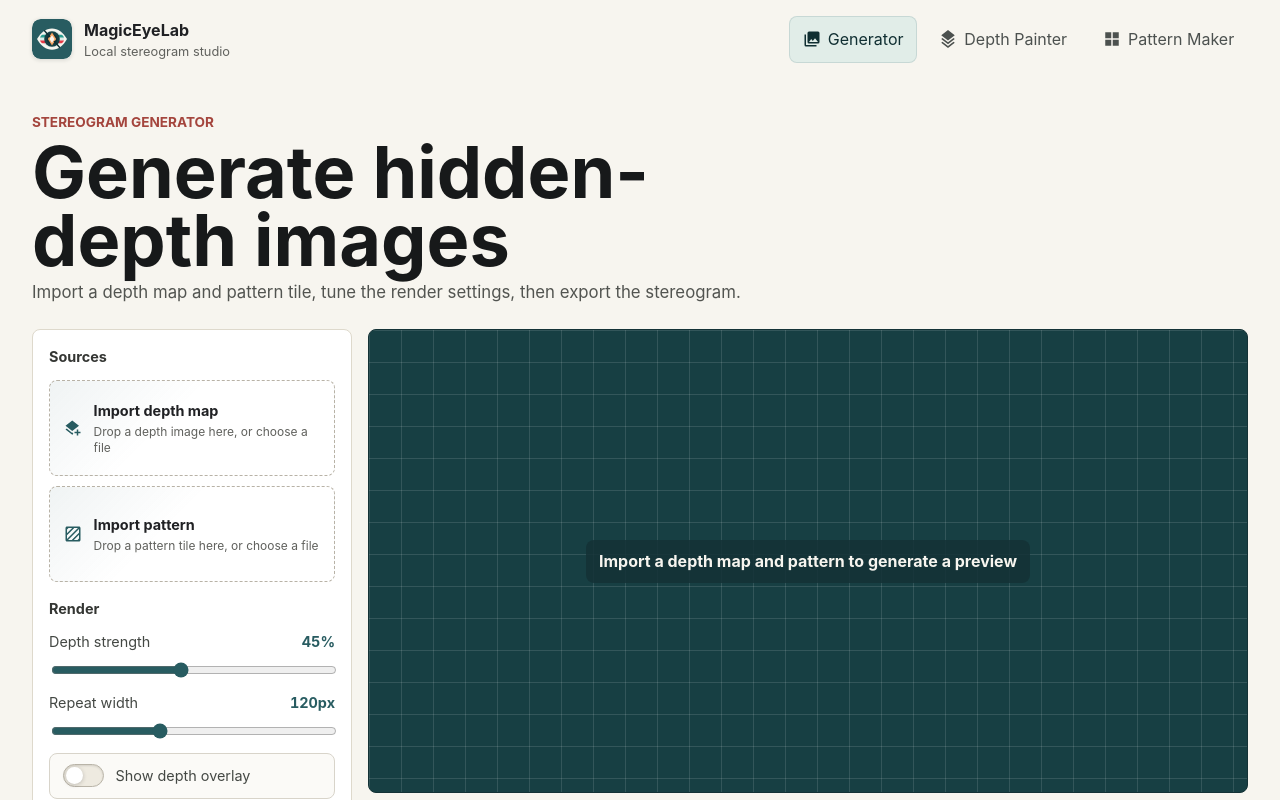
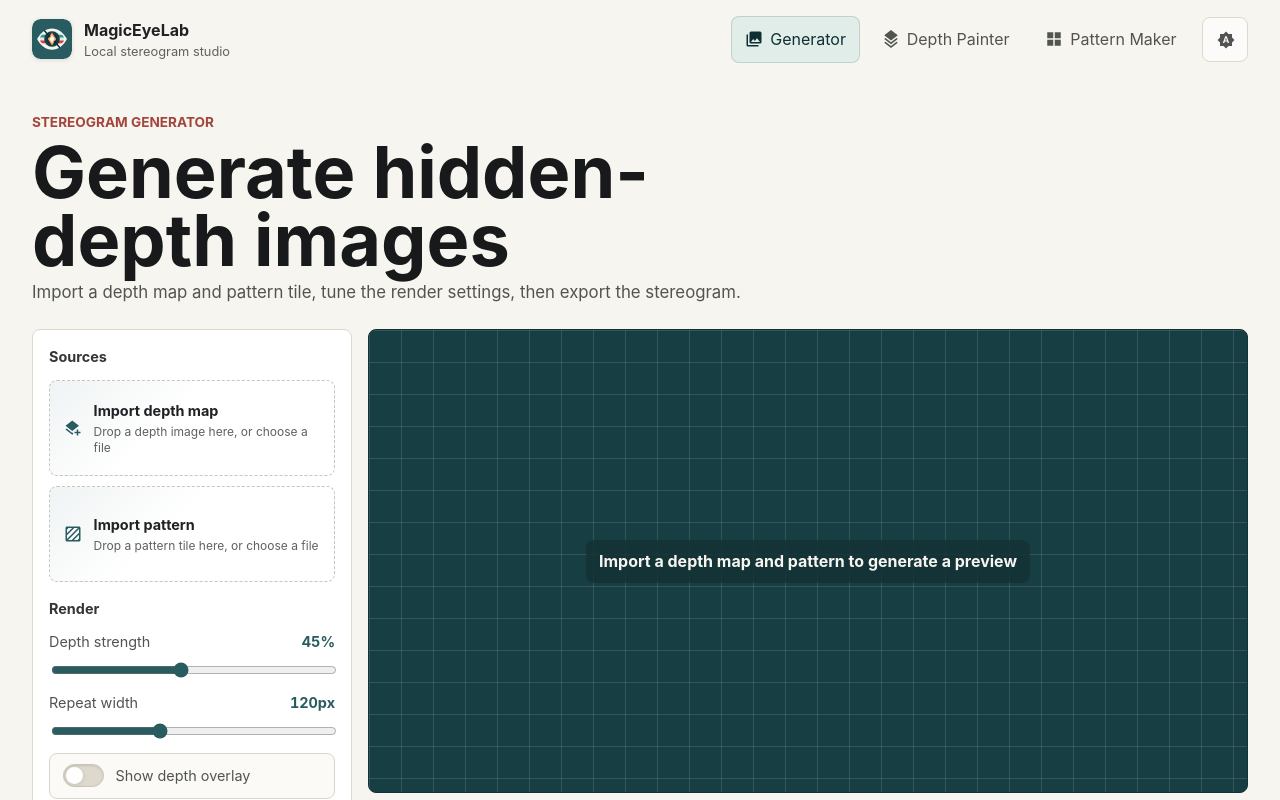
Before and after one commit to manix84/magiceyelab, a React (Vite) app: page /generator in a window 1280 px wide. Shown: the top 800 px of the page. Built offline with nearby package versions, Linux system fonts and the light colour scheme.

Commit message:
feat: implement theme mode selection and update styles for improved theming support

```diff
--- a/package.json
+++ b/package.json
@@ -1,6 +1,6 @@
 {
   "name": "magiceyelab",
-  "version": "3.9.0",
+  "version": "3.10.0",
   "private": true,
   "type": "module",
   "scripts": {
--- a/src/components/controls/FieldGroup.module.scss
+++ b/src/components/controls/FieldGroup.module.scss
@@ -4,19 +4,19 @@
 
   h2 {
     margin: 0;
-    color: #343633;
+    color: var(--color-label);
     font-size: 0.9rem;
   }
 
   label {
     display: grid;
     gap: 0.45rem;
-    color: #444844;
+    color: var(--color-copy);
     font-size: 0.9rem;
   }
 
   input[type="range"] {
     width: 100%;
-    accent-color: #285c61;
+    accent-color: var(--color-accent);
   }
 }
--- a/src/components/layout/AppLayout.module.scss
+++ b/src/components/layout/AppLayout.module.scss
@@ -14,7 +14,7 @@
   gap: 1.5rem;
   border-bottom: 1px solid transparent;
   padding: 1rem clamp(1rem, 3vw, 2rem);
-  background: #f7f5ef;
+  background: var(--color-page);
   transition:
     border-color 180ms ease,
     background-color 180ms ease,
@@ -22,9 +22,9 @@
     backdrop-filter 180ms ease;
 
   &.scrolled {
-    border-color: rgba(222, 217, 204, 0.72);
-    background: rgba(255, 250, 240, 0.74);
-    box-shadow: 0 12px 32px rgba(23, 25, 26, 0.08);
+    border-color: rgba(var(--color-accent-rgb), 0.18);
+    background: rgba(var(--color-page-rgb), 0.74);
+    box-shadow: 0 12px 32px var(--shadow-soft);
     backdrop-filter: blur(16px) saturate(1.25);
     -webkit-backdrop-filter: blur(16px) saturate(1.25);
   }
@@ -51,7 +51,7 @@
   }
 
   small {
-    color: #60615d;
+    color: var(--color-muted);
     font-size: 0.8rem;
 
     @media (max-width: 560px) {
@@ -63,7 +63,20 @@
     width: 2.5rem;
     height: 2.5rem;
     border-radius: 8px;
-    box-shadow: 0 1px 4px rgba(23, 25, 26, 0.14);
+    box-shadow: 0 1px 4px var(--shadow-soft);
+  }
+}
+
+.headerActions {
+  display: flex;
+  align-items: center;
+  justify-content: flex-end;
+  gap: 0.75rem;
+  min-width: 0;
+
+  @media (max-width: 1040px) {
+    display: grid;
+    justify-content: stretch;
   }
 }
 
@@ -94,7 +107,7 @@
   border: 1px solid transparent;
   border-radius: 8px;
   padding: 0.65rem 0.8rem;
-  color: #4c514f;
+  color: var(--color-copy);
   transition:
     border-color 160ms ease,
     background-color 160ms ease,
@@ -102,13 +115,13 @@
 
   &:hover,
   &:global(.active) {
-    border-color: rgba(40, 92, 97, 0.14);
-    color: #102f32;
-    background: rgba(220, 235, 230, 0.78);
+    border-color: rgba(var(--color-accent-rgb), 0.18);
+    color: var(--color-accent-strong);
+    background: rgba(var(--color-accent-soft-rgb), 0.78);
   }
 
   .scrolled &:global(.active) {
-    background: rgba(220, 235, 230, 0.9);
+    background: rgba(var(--color-accent-soft-rgb), 0.9);
   }
 
   @media (max-width: 840px) {
@@ -121,6 +134,105 @@
 
     span {
       display: none;
+    }
+  }
+}
+
+.themeControl {
+  --theme-control-button: 2.35rem;
+  --theme-control-padding: 0.25rem;
+  --theme-control-size: calc(var(--theme-control-button) + var(--theme-control-padding) * 2);
+  box-sizing: border-box;
+  display: grid;
+  grid-template-columns: var(--theme-control-button);
+  align-items: center;
+  gap: 0.25rem;
+  width: var(--theme-control-size);
+  height: var(--theme-control-size);
+  max-width: var(--theme-control-size);
+  overflow: hidden;
+  padding: var(--theme-control-padding);
+  border: 1px solid var(--color-border-soft);
+  border-radius: 8px;
+  background: rgba(var(--color-surface-rgb), 0.68);
+  transition:
+    max-width 180ms ease,
+    width 180ms ease,
+    background-color 180ms ease,
+    box-shadow 180ms ease;
+
+  &:hover,
+  &:focus-within {
+    grid-template-columns: repeat(3, minmax(4.8rem, 1fr));
+    width: 16.2rem;
+    height: auto;
+    min-height: var(--theme-control-size);
+    max-width: min(16.2rem, 100%);
+    box-shadow: 0 6px 18px var(--shadow-soft);
+
+    button {
+      display: inline-flex;
+      gap: 0.45rem;
+      width: 100%;
+      min-width: var(--theme-control-button);
+      padding-inline: 0.55rem;
+      opacity: 1;
+      pointer-events: auto;
+
+      &[aria-pressed="true"] {
+        color: var(--color-accent-strong);
+        background: var(--color-accent-soft);
+        border-color: rgba(var(--color-accent-rgb), 0.18);
+      }
+
+      span {
+        max-width: 5rem;
+        opacity: 1;
+      }
+    }
+  }
+
+  button {
+    display: none;
+    width: 100%;
+    min-width: var(--theme-control-button);
+    min-height: 2.35rem;
+    border-color: transparent;
+    gap: 0;
+    padding: 0.45rem 0;
+    color: var(--color-copy);
+    background: transparent;
+    opacity: 0;
+    pointer-events: none;
+    transition:
+      padding 180ms ease,
+      opacity 140ms ease,
+      background-color 160ms ease,
+      color 160ms ease;
+
+    &[aria-pressed="true"] {
+      display: inline-flex;
+      opacity: 1;
+      pointer-events: auto;
+    }
+
+    span {
+      max-width: 0;
+      overflow: hidden;
+      opacity: 0;
+      white-space: nowrap;
+      transition:
+        max-width 180ms ease,
+        opacity 140ms ease;
+    }
+  }
+
+  @media (max-width: 560px) {
+    &:hover,
+    &:focus-within {
+      grid-template-columns: repeat(3, minmax(0, 1fr));
+      width: 100%;
+      max-width: 100%;
     }
   }
 }
--- a/src/components/layout/AppLayout.tsx
+++ b/src/components/layout/AppLayout.tsx
@@ -1,6 +1,13 @@
 import { useEffect, useState } from "react";
 import classNames from "classnames";
-import { mdiImageMultiple, mdiLayersTriple, mdiViewGrid } from "@mdi/js";
+import {
+  mdiBrightnessAuto,
+  mdiImageMultiple,
+  mdiLayersTriple,
+  mdiViewGrid,
+  mdiWeatherNight,
+  mdiWhiteBalanceSunny,
+} from "@mdi/js";
 import { NavLink, Outlet } from "react-router-dom";
 import logoUrl from "../../assets/magiceyelab-logo.svg";
 import { MdiIcon } from "../icons/MdiIcon";
@@ -11,9 +18,41 @@ const navigation = [
   { to: "/depth-painter", label: "Depth Painter", icon: mdiLayersTriple },
   { to: "/pattern-maker", label: "Pattern Maker", icon: mdiViewGrid },
 ];
+const themeStorageKey = "magiceyelab-theme";
+const themeOptions = [
+  { value: "light", label: "Light", icon: mdiWhiteBalanceSunny },
+  { value: "dark", label: "Dark", icon: mdiWeatherNight },
+  { value: "auto", label: "Auto", icon: mdiBrightnessAuto },
+] as const;
+
+type ThemeMode = (typeof themeOptions)[number]["value"];
+
+function getStoredThemeMode(): ThemeMode {
+  const storedMode =
+    typeof window.localStorage.getItem === "function"
+      ? window.localStorage.getItem(themeStorageKey)
+      : null;
+
+  return storedMode === "light" || storedMode === "dark" ? storedMode : "auto";
+}
+
+function storeThemeMode(themeMode: ThemeMode) {
+  if (themeMode === "auto") {
+    if (typeof window.localStorage.removeItem === "function") {
+      window.localStorage.removeItem(themeStorageKey);
+    }
+
+    return;
+  }
+
+  if (typeof window.localStorage.setItem === "function") {
+    window.localStorage.setItem(themeStorageKey, themeMode);
+  }
+}
 
 export function AppLayout() {
   const [hasScrolled, setHasScrolled] = useState(false);
+  const [themeMode, setThemeMode] = useState<ThemeMode>(getStoredThemeMode);
 
   useEffect(() => {
     function updateHeaderState() {
@@ -25,6 +64,17 @@ export function AppLayout() {
 
     return () => window.removeEventListener("scroll", updateHeaderState);
   }, []);
+
+  useEffect(() => {
+    if (themeMode === "auto") {
+      document.documentElement.removeAttribute("data-theme");
+      storeThemeMode(themeMode);
+      return;
+    }
+
+    document.documentElement.dataset.theme = themeMode;
+    storeThemeMode(themeMode);
+  }, [themeMode]);
 
   return (
     <div className={styles.shell}>
@@ -41,6 +91,7 @@ export function AppLayout() {
           </span>
         </a>
 
+        <div className={styles.headerActions}>
           <nav className={styles.primaryNav} aria-label="Primary navigation">
             {navigation.map(({ to, label, icon }) => (
               <NavLink key={to} to={to} className={styles.navLink}>
@@ -49,6 +100,22 @@ export function AppLayout() {
               </NavLink>
             ))}
           </nav>
+
+          <div className={styles.themeControl} aria-label="Theme mode">
+            {themeOptions.map(({ value, label, icon }) => (
+              <button
+                key={value}
+                type="button"
+                aria-label={`Use ${label.toLowerCase()} theme`}
+                aria-pressed={themeMode === value}
+                onClick={() => setThemeMode(value)}
+              >
+                <MdiIcon path={icon} />
+                <span>{label}</span>
+              </button>
+            ))}
+          </div>
+        </div>
       </header>
 
       <main className={styles.main}>
--- a/src/components/layout/PageHeader.module.scss
+++ b/src/components/layout/PageHeader.module.scss
@@ -10,7 +10,7 @@
   }
 
   p {
-    color: #a4453d;
+    color: var(--color-danger);
     font-size: 0.85rem;
     font-weight: 700;
     text-transform: uppercase;
@@ -19,7 +19,7 @@
   h1 {
     min-width: 0;
     max-width: 16ch;
-    color: #17191a;
+    color: var(--color-heading);
     font-size: clamp(2rem, 6vw, 4.5rem);
     line-height: 0.95;
   }
@@ -28,7 +28,7 @@
     display: block;
     min-width: 0;
     max-width: 54rem;
-    color: #525450;
+    color: var(--color-copy);
     font-size: 1.05rem;
   }
 }
--- a/src/features/generator/GeneratorPage.module.scss
+++ b/src/features/generator/GeneratorPage.module.scss
@@ -16,7 +16,7 @@
   display: grid;
   gap: 0.45rem;
   min-width: 0;
-  color: #343633;
+  color: var(--color-label);
   font-size: 0.9rem;
   font-weight: 700;
 
@@ -24,15 +24,15 @@
     min-width: 0;
     width: 100%;
     min-height: 2.5rem;
-    border: 1px solid #c8c5bb;
+    border: 1px solid var(--color-border);
     border-radius: 8px;
     padding: 0.55rem 0.7rem;
-    color: #202124;
-    background: #ffffff;
+    color: var(--color-control-text);
+    background: var(--color-surface);
 
     &:focus {
-      border-color: #285c61;
-      outline: 2px solid rgba(40, 92, 97, 0.18);
+      border-color: var(--color-accent);
+      outline: 2px solid rgba(var(--color-accent-rgb), 0.18);
     }
   }
 }
@@ -46,11 +46,11 @@ label.fileButton {
   width: 100%;
   min-height: 2.75rem;
   overflow: hidden;
-  border: 1px solid #c8c5bb;
+  border: 1px solid var(--color-border);
   border-radius: 8px;
   padding: 0.65rem 0.8rem;
-  color: #202124;
-  background: #ffffff;
+  color: var(--color-control-text);
+  background: var(--color-surface);
   cursor: pointer;
 
   span {
@@ -63,11 +63,11 @@ label.fileButton {
 
   &:hover,
   &:focus-within {
-    border-color: #285c61;
+    border-color: var(--color-accent);
   }
 
   &:focus-within {
-    outline: 2px solid rgba(40, 92, 97, 0.18);
+    outline: 2px solid rgba(var(--color-accent-rgb), 0.18);
     outline-offset: 2px;
   }
 
@@ -98,13 +98,13 @@ label.dropZone {
   gap: 0.75rem;
   min-height: 6rem;
   overflow: hidden;
-  border: 1px dashed #b8b2a6;
+  border: 1px dashed var(--color-border);
   border-radius: 8px;
   padding: 0.85rem;
-  color: #202124;
+  color: var(--color-control-text);
   background:
-    linear-gradient(135deg, rgba(40, 92, 97, 0.07), transparent 42%),
-    #ffffff;
+    linear-gradient(135deg, rgba(var(--color-accent-rgb), 0.07), transparent 42%),
+    var(--color-surface);
   cursor: pointer;
   transition:
     border-color 160ms ease,
@@ -114,17 +114,17 @@ label.dropZone {
 
   svg {
     flex: 0 0 auto;
-    color: #285c61;
+    color: var(--color-accent);
   }
 
   .dropThumbnail {
     width: 3.5rem;
     height: 3.5rem;
-    border: 1px solid rgba(40, 92, 97, 0.18);
+    border: 1px solid rgba(var(--color-accent-rgb), 0.18);
     border-radius: 6px;
     object-fit: cover;
-    background: #f7f5ef;
-    box-shadow: 0 1px 3px rgba(23, 25, 26, 0.12);
+    background: var(--color-page);
+    box-shadow: 0 1px 3px var(--shadow-soft);
   }
 
   span {
@@ -140,18 +140,18 @@ label.dropZone {
   }
 
   small {
-    color: #60615d;
+    color: var(--color-muted);
     line-height: 1.3;
   }
 
   &:hover,
   &:focus-within {
-    border-color: #285c61;
-    box-shadow: 0 0 0 2px rgba(40, 92, 97, 0.12);
+    border-color: var(--color-accent);
+    box-shadow: 0 0 0 2px rgba(var(--color-accent-rgb), 0.12);
   }
 
   &:focus-within {
-    outline: 2px solid rgba(40, 92, 97, 0.18);
+    outline: 2px solid rgba(var(--color-accent-rgb), 0.18);
     outline-offset: 2px;
   }
 
@@ -164,24 +164,24 @@ label.dropZone {
 }
 
 .dragActive {
-  border-color: #285c61;
+  border-color: var(--color-accent);
   background:
-    linear-gradient(135deg, rgba(40, 92, 97, 0.14), transparent 48%),
-    #edf7f3;
-  box-shadow: 0 0 0 3px rgba(40, 92, 97, 0.14);
+    linear-gradient(135deg, rgba(var(--color-accent-rgb), 0.14), transparent 48%),
+    var(--color-accent-soft);
+  box-shadow: 0 0 0 3px rgba(var(--color-accent-rgb), 0.14);
 }
 
 .dragRejected {
-  border-color: #a4453d;
-  color: #6d2721;
+  border-color: var(--color-danger);
+  color: var(--color-danger-strong);
   background:
-    linear-gradient(135deg, rgba(164, 69, 61, 0.12), transparent 48%),
-    #fff8f6;
-  box-shadow: 0 0 0 3px rgba(164, 69, 61, 0.12);
+    linear-gradient(135deg, rgba(var(--color-danger-rgb), 0.12), transparent 48%),
+    var(--color-surface-subtle);
+  box-shadow: 0 0 0 3px rgba(var(--color-danger-rgb), 0.12);
 
   svg,
   small {
-    color: #a4453d;
+    color: var(--color-danger);
   }
 }
 
@@ -194,18 +194,18 @@ label.dropZone {
 
 .sourceFile {
   overflow: hidden;
-  color: #60615d;
+  color: var(--color-muted);
   text-overflow: ellipsis;
   white-space: nowrap;
 }
 
 .sourceNote {
-  color: #285c61;
+  color: var(--color-accent);
   line-height: 1.35;
 }
 
 .formError {
-  color: #a4453d;
+  color: var(--color-danger);
   font-weight: 700;
 }
 
@@ -225,7 +225,7 @@ label.dropZone {
 
   output {
     min-width: 3.5rem;
-    color: #285c61;
+    color: var(--color-accent);
     font-variant-numeric: tabular-nums;
     font-weight: 700;
     text-align: right;
@@ -240,10 +240,10 @@ label.toggleField {
   gap: 0.75rem;
   width: 100%;
   min-height: 2.75rem;
-  border: 1px solid #d8d4ca;
+  border: 1px solid var(--color-border-muted);
   border-radius: 8px;
   padding: 0.65rem 0.8rem;
-  background: #fbfaf7;
+  background: var(--color-surface-subtle);
   cursor: pointer;
 
   input {
@@ -255,8 +255,8 @@ label.toggleField {
     pointer-events: none;
 
     &:checked + .toggleSwitch {
-      border-color: #285c61;
-      background: #285c61;
+      border-color: var(--color-accent);
+      background: var(--color-accent);
 
       &::after {
         transform: translateX(1.1rem);
@@ -264,7 +264,7 @@ label.toggleField {
     }
 
     &:focus-visible + .toggleSwitch {
-      outline: 2px solid rgba(40, 92, 97, 0.24);
+      outline: 2px solid rgba(var(--color-accent-rgb), 0.24);
       outline-offset: 3px;
     }
   }
@@ -275,10 +275,10 @@ label.toggleField {
   flex: 0 0 auto;
   width: 2.55rem;
   height: 1.45rem;
-  border: 1px solid #b9b4a8;
+  border: 1px solid var(--color-border);
   border-radius: 999px;
-  background: #eeeae0;
-  box-shadow: inset 0 1px 2px rgba(23, 25, 26, 0.12);
+  background: var(--color-border-soft);
+  box-shadow: inset 0 1px 2px var(--shadow-soft);
   transition:
     border-color 160ms ease,
     background-color 160ms ease;
@@ -289,8 +289,8 @@ label.toggleField {
     height: 1.05rem;
     margin: 0.14rem;
     border-radius: 50%;
-    background: #ffffff;
-    box-shadow: 0 1px 4px rgba(23, 25, 26, 0.22);
+    background: var(--color-surface);
+    box-shadow: 0 1px 4px var(--shadow-soft);
     content: "";
     transition: transform 160ms ease;
   }
@@ -314,9 +314,9 @@ label.toggleField {
   min-height: clamp(24rem, 58vh, 42rem);
   overflow: hidden;
   place-items: center;
-  border: 1px solid #143236;
+  border: 1px solid var(--color-preview-border);
   border-radius: 8px;
-  background: #173f43;
+  background: var(--color-preview);
 }
 
 .stereogramCanvas {
@@ -332,7 +332,7 @@ label.toggleField {
   display: grid;
   place-items: center;
   padding: 1rem;
-  color: #f7f5ef;
+  color: var(--color-preview-text);
   background-image:
     linear-gradient(90deg, rgba(255, 255, 255, 0.12) 1px, transparent 1px),
     linear-gradient(rgba(255, 255, 255, 0.12) 1px, transparent 1px);
@@ -341,7 +341,7 @@ label.toggleField {
   span {
     border-radius: 8px;
     padding: 0.6rem 0.8rem;
-    background: rgba(20, 50, 54, 0.86);
+    background: var(--color-preview-panel);
     font-weight: 700;
     text-align: center;
   }
--- a/src/features/pattern-maker/PatternMakerPage.module.scss
+++ b/src/features/pattern-maker/PatternMakerPage.module.scss
@@ -23,8 +23,8 @@
 
   button {
     min-height: 2.35rem;
-    border-color: #ffffff;
-    box-shadow: 0 0 0 1px #c8c5bb;
+    border-color: var(--color-surface);
+    box-shadow: 0 0 0 1px var(--color-border);
   }
 }
 
--- a/src/styles/global.scss
+++ b/src/styles/global.scss
@@ -1,6 +1,35 @@
 :root {
-  color: #202124;
-  background: #f7f5ef;
+  color-scheme: light;
+  --color-page: #f7f5ef;
+  --color-page-rgb: 247, 245, 239;
+  --color-surface: #ffffff;
+  --color-surface-rgb: 255, 255, 255;
+  --color-surface-subtle: #fbfaf7;
+  --color-text: #202124;
+  --color-heading: #17191a;
+  --color-muted: #60615d;
+  --color-copy: #525450;
+  --color-label: #343633;
+  --color-control-text: #202124;
+  --color-border: #c8c5bb;
+  --color-border-soft: #ded9cc;
+  --color-border-muted: #d8d4ca;
+  --color-accent: #285c61;
+  --color-accent-rgb: 40, 92, 97;
+  --color-on-accent: #ffffff;
+  --color-accent-strong: #102f32;
+  --color-accent-soft: #dcebe6;
+  --color-accent-soft-rgb: 220, 235, 230;
+  --color-danger: #a4453d;
+  --color-danger-strong: #6d2721;
+  --color-danger-rgb: 164, 69, 61;
+  --color-preview: #173f43;
+  --color-preview-border: #143236;
+  --color-preview-text: #f7f5ef;
+  --color-preview-panel: rgba(20, 50, 54, 0.86);
+  --shadow-soft: rgba(23, 25, 26, 0.12);
+  color: var(--color-text);
+  background: var(--color-page);
   font-family:
     Inter, ui-sans-serif, system-ui, -apple-system, BlinkMacSystemFont, "Segoe UI",
     sans-serif;
@@ -8,6 +37,72 @@
   line-height: 1.5;
   text-rendering: optimizeLegibility;
   -webkit-font-smoothing: antialiased;
+}
+
+:root[data-theme="dark"] {
+  color-scheme: dark;
+  --color-page: #111716;
+  --color-page-rgb: 17, 23, 22;
+  --color-surface: #19211f;
+  --color-surface-rgb: 25, 33, 31;
+  --color-surface-subtle: #151c1a;
+  --color-text: #eef3ef;
+  --color-heading: #fbfdf9;
+  --color-muted: #aab7b0;
+  --color-copy: #c2cbc5;
+  --color-label: #e3ebe5;
+  --color-control-text: #eef3ef;
+  --color-border: #3d4945;
+  --color-border-soft: #2c3834;
+  --color-border-muted: #36423e;
+  --color-accent: #78c6ba;
+  --color-accent-rgb: 120, 198, 186;
+  --color-on-accent: #0b1715;
+  --color-accent-strong: #e0fff8;
+  --color-accent-soft: #183b39;
+  --color-accent-soft-rgb: 24, 59, 57;
+  --color-danger: #ff9a8f;
+  --color-danger-strong: #ffd5d0;
+  --color-danger-rgb: 255, 154, 143;
+  --color-preview: #0f3134;
+  --color-preview-border: #245d62;
+  --color-preview-text: #f7f5ef;
+  --color-preview-panel: rgba(10, 28, 30, 0.88);
+  --shadow-soft: rgba(0, 0, 0, 0.34);
+}
+
+@media (prefers-color-scheme: dark) {
+  :root:not([data-theme="light"]) {
+    color-scheme: dark;
+    --color-page: #111716;
+    --color-page-rgb: 17, 23, 22;
+    --color-surface: #19211f;
+    --color-surface-rgb: 25, 33, 31;
+    --color-surface-subtle: #151c1a;
+    --color-text: #eef3ef;
+    --color-heading: #fbfdf9;
+    --color-muted: #aab7b0;
+    --color-copy: #c2cbc5;
+    --color-label: #e3ebe5;
+    --color-control-text: #eef3ef;
+    --color-border: #3d4945;
+    --color-border-soft: #2c3834;
+    --color-border-muted: #36423e;
+    --color-accent: #78c6ba;
+    --color-accent-rgb: 120, 198, 186;
+    --color-on-accent: #0b1715;
+    --color-accent-strong: #e0fff8;
+    --color-accent-soft: #183b39;
+    --color-accent-soft-rgb: 24, 59, 57;
+    --color-danger: #ff9a8f;
+    --color-danger-strong: #ffd5d0;
+    --color-danger-rgb: 255, 154, 143;
+    --color-preview: #0f3134;
+    --color-preview-border: #245d62;
+    --color-preview-text: #f7f5ef;
+    --color-preview-panel: rgba(10, 28, 30, 0.88);
+    --shadow-soft: rgba(0, 0, 0, 0.34);
+  }
 }
 
 * {
@@ -18,6 +113,7 @@ body {
   min-width: 320px;
   min-height: 100vh;
   margin: 0;
+  background: var(--color-page);
 }
 
 button,
@@ -31,15 +127,15 @@ button {
   justify-content: center;
   gap: 0.5rem;
   min-height: 2.75rem;
-  border: 1px solid #c8c5bb;
+  border: 1px solid var(--color-border);
   border-radius: 8px;
   padding: 0.65rem 0.8rem;
-  color: #202124;
-  background: #ffffff;
+  color: var(--color-control-text);
+  background: var(--color-surface);
   cursor: pointer;
 
   &:hover {
-    border-color: #285c61;
+    border-color: var(--color-accent);
   }
 
   &:disabled {
```
Also changed, not shown: src/components/canvas/CanvasPlaceholder.module.scss (+8 -8 lines), src/styles/_mixins.scss (+8 -8 lines), 2 other files (tests, documents, lock files or other folders). Lines whose indentation alone changed are shown as unchanged.
